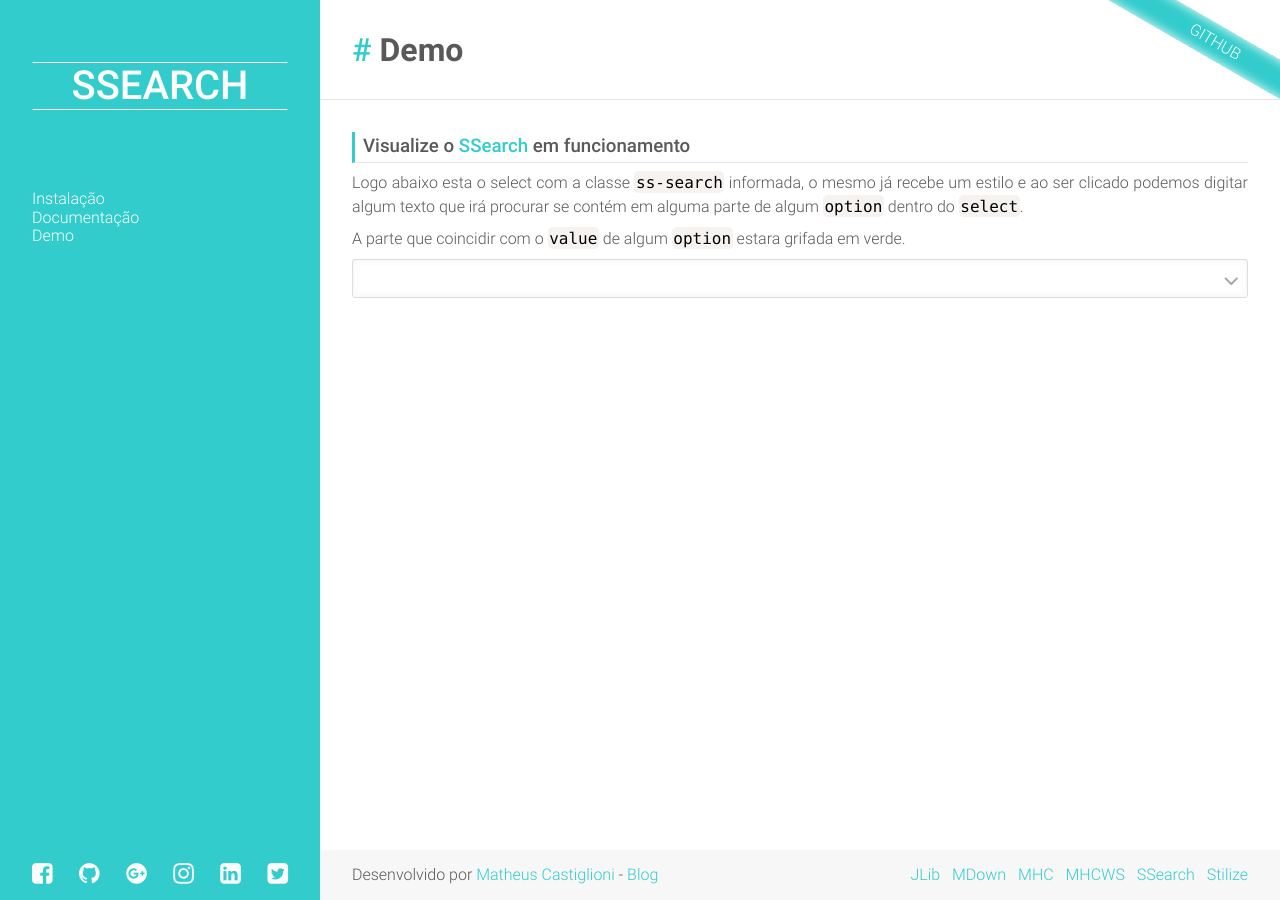
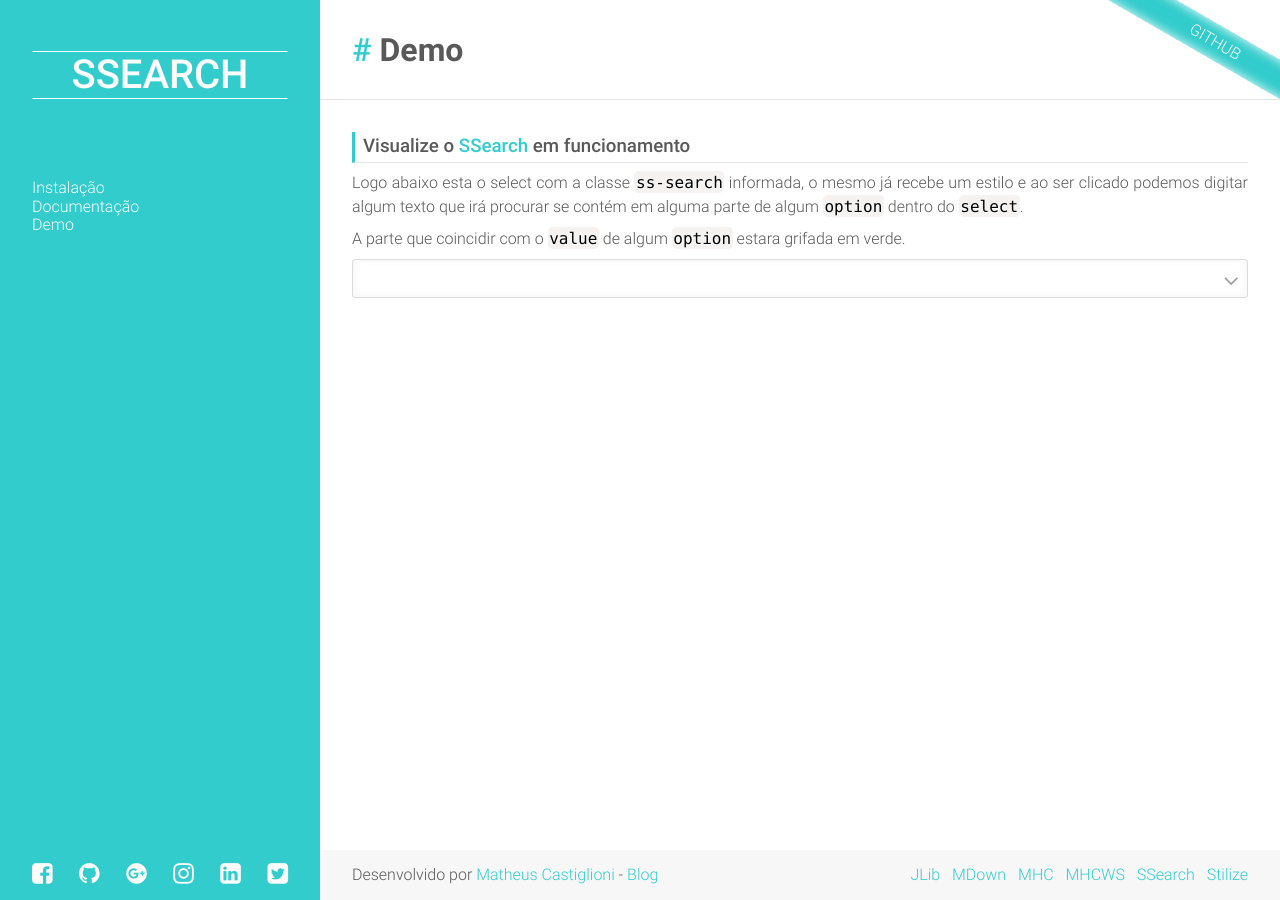
Before and after one commit to mahenrique94/ssearch, a Jekyll site: the page built from _pages/demo.md, in a window 1280 px wide. Built offline with Jekyll 4.4.1, drawn with Linux system fonts in a browser that asks for light colours; some web fonts are replaced.

Commit message:
Acerto no título do aside

```diff
--- a/_layouts/page.html
+++ b/_layouts/page.html
@@ -6,7 +6,7 @@
      <link href="assets/css/font-awesome/css/font-awesome.min.css" rel="stylesheet" type="text/css">
      <link href="assets/css/stilize/stilize.min.css" rel="stylesheet" type="text/css">
      <link href="assets/css/prism/prism.css" rel="stylesheet" type="text/css">
-     <link href="assets/lib/ssearch.css" rel="stylesheet" type="text/css">
+     <link href="lib/ssearch.css" rel="stylesheet" type="text/css">
      <link href="assets/css/responsive.css" rel="stylesheet" type="text/css">
      <link href="assets/css/normalize.css" rel="stylesheet" type="text/css">
      <link href="assets/css/reset.css" rel="stylesheet" type="text/css">
@@ -26,7 +26,7 @@
     {% include footer.html project = site.data.project %}
     <script src="assets/js/prism/prism.js" type="text/javascript"></script>
     <script src="assets/js/stilize/stilize.min.js" type="text/javascript"></script>
-    <script src="assets/lib/ssearch.js" type="text/javascript"></script>
+    <script src="lib/ssearch.js" type="text/javascript"></script>
     <script src="assets/js/responsive.js" type="text/javascript"></script>
 </body>
 </html>
--- a/assets/css/aside.css
+++ b/assets/css/aside.css
@@ -11,7 +11,7 @@
     border-left-color: transparent;
     border-right-color: transparent;
     margin-bottom: 5rem;
-    margin-top: 3.2rem;
+    margin-top: 2.5rem;
     text-align: center;
     text-transform: uppercase;
     transition: all .225s ease-in;
```
Also changed, not shown: lib/ssearch.css (renamed from assets/lib/ssearch.css), lib/ssearch.js (renamed from assets/lib/ssearch.js), 9 other files.
